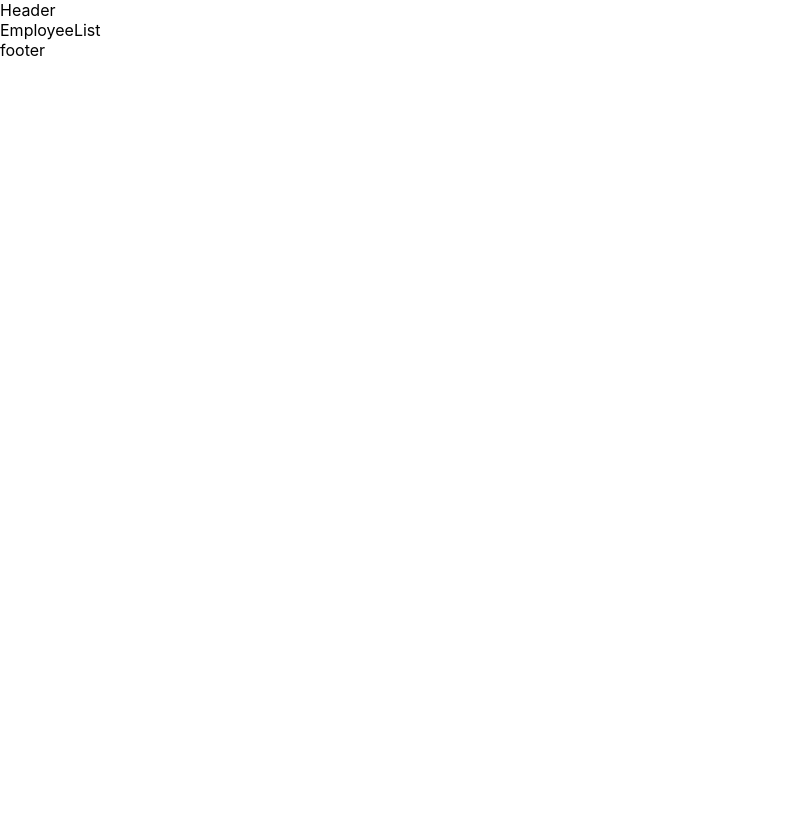
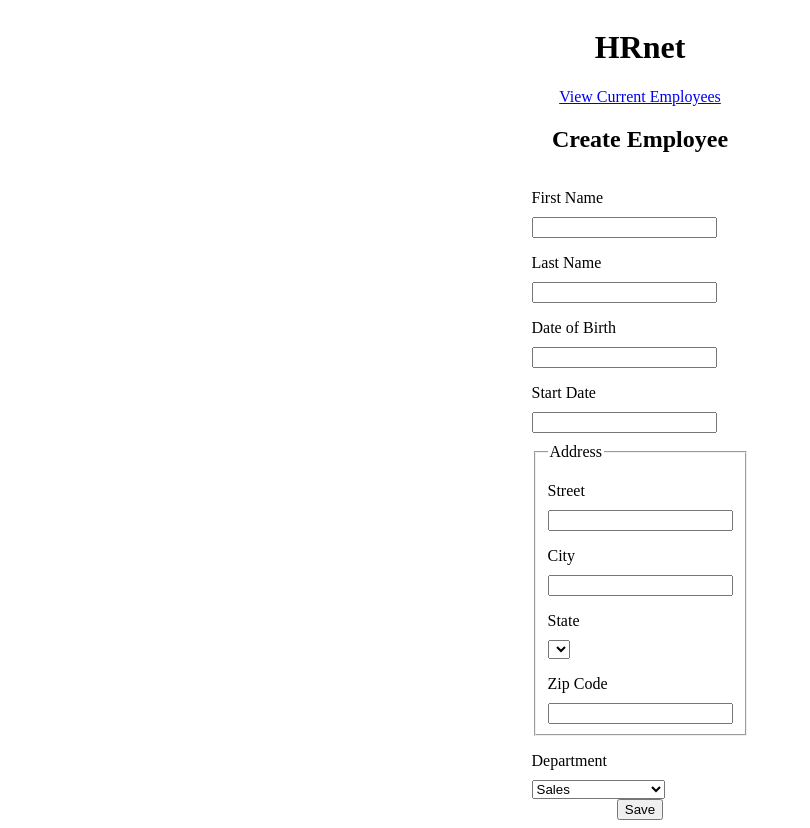
Before and after one commit to franky15/hrnet, a React (Create React App) app in the folder front/: page / in a window 1280 px wide. Shown: the whole page, without its empty margins (0-810 px from the left). Before the commit the page ends 800 px from the top, so only its background shows below. Built offline with nearby package versions, Linux system fonts and the light colour scheme.

Commit message:
modal terminé

```diff
--- a/front/src/components/Header.js
+++ b/front/src/components/Header.js
@@ -7,10 +7,9 @@ const Header = () => {
 
     return (
 
-        <nav className="main-nav">
-
-            Header
-        </nav>
+        <div class="title">
+            <h1>HRnet</h1>
+        </div>
 
     );
 };
--- /dev/null
+++ b/front/src/components/publicComponents/Modal.js
@@ -0,0 +1,20 @@
+import React from 'react';
+
+const Modal = ({closeModel}) => {
+
+    return (
+        <div className='modalContainer'>
+             <div id="confirmation" className="modal modalContainer__modal">
+
+               <p className='titleConfirm'>Employee Created!</p>
+               <p className='btnConfirm'><button onClick={closeModel} className="modalContainer__button">Close</button></p>
+
+
+            </div>
+
+        </div>
+
+    );
+};
+
+export default Modal;
--- a/front/src/index.css
+++ b/front/src/index.css
@@ -1,13 +1,61 @@
-body {
-  margin: 0;
-  font-family: -apple-system, BlinkMacSystemFont, 'Segoe UI', 'Roboto', 'Oxygen',
-    'Ubuntu', 'Cantarell', 'Fira Sans', 'Droid Sans', 'Helvetica Neue',
-    sans-serif;
-  -webkit-font-smoothing: antialiased;
-  -moz-osx-font-smoothing: grayscale;
+.title {
+  display: flex;
+  align-items: center;
+  justify-content: center;
 }
 
-code {
-  font-family: source-code-pro, Menlo, Monaco, Consolas, 'Courier New',
-    monospace;
+.container {
+  position: relative;
+  display: flex;
+  flex-direction: column;
+  align-items: center;
+  justify-content: center;
 }
+
+label {
+  display: block;
+  margin-top: 1rem;
+  margin-bottom: 10px;
+}
+
+.address {
+  margin-top: 10px;
+}
+
+.modalContainer {
+  display: flex;
+  align-items: center;
+  justify-content: center;
+  position: absolute;
+  top: 0;
+  bottom: 0;
+  left: 0;
+  right: 0;
+  margin: auto; /* Pour centrer l'enfant */
+  background-color: #333;
+}
+.modalContainer__modal {
+  width: 50%;
+  height: 300px;
+  border-radius: 20px;
+  background-color: white;
+  font-size: 50px;
+  font-weight: bold;
+}
+.modalContainer__modal .titleConfirm {
+  text-align: center;
+}
+.modalContainer__modal .btnConfirm {
+  display: flex;
+  align-items: center;
+  justify-content: center;
+  position: relative;
+  top: 80px;
+}
+.modalContainer__modal .btnConfirm button {
+  width: 20%;
+  height: 50px;
+  cursor: pointer;
+}
+
+/*# sourceMappingURL=index.css.map */
--- a/front/src/pages/publicPages/CreateEmployee.js
+++ b/front/src/pages/publicPages/CreateEmployee.js
@@ -1,10 +1,70 @@
-import React from 'react';
+import React,{useState} from 'react';
+import Modal from '../../components/publicComponents/Modal';
 
 const CreateEmployee = () => {
+
+    //gestion du state de la modal
+    const [isOpenmodal, setIsOpenModal] = useState(false);
+
+    const saveEmployee = () => {
+
+        setIsOpenModal(true);
+
+    }
+    const closeModel = () => {
+
+        setIsOpenModal(false);
+
+    }
     return (
-        <div className='CreateEmployee'>
-            CreateEmployee
+        <>
+        <div className="container">
+
+            <a href="employee-list.html">View Current Employees</a>
+            <h2>Create Employee</h2>
+            <form action="#" id="create-employee">
+                <label htmlFor="first-name">First Name</label>
+                <input type="text" id="first-name" />
+
+                <label htmlFor="last-name">Last Name</label>
+                <input type="text" id="last-name" />
+
+                <label htmlFor="date-of-birth">Date of Birth</label>
+                <input id="date-of-birth" type="text" />
+
+                <label htmlFor="start-date">Start Date</label>
+                <input id="start-date" type="text" />
+
+                <fieldset className="address">
+                    <legend>Address</legend>
+
+                    <label htmlFor="street">Street</label>
+                    <input id="street" type="text" />
+
+                    <label htmlFor="city">City</label>
+                    <input id="city" type="text" />
+
+                    <label htmlFor="state">State</label>
+                    <select name="state" id="state"></select>
+
+                    <label htmlFor="zip-code">Zip Code</label>
+                    <input id="zip-code" type="number" />
+                </fieldset>
+
+                <label htmlFor="department">Department</label>
+                <select name="department" id="department">
+                    <option>Sales</option>
+                    <option>Marketing</option>
+                    <option>Engineering</option>
+                    <option>Human Resources</option>
+                    <option>Legal</option>
+                </select>
+            </form>
+
+            <button onClick={saveEmployee}>Save</button>
         </div>
+        { isOpenmodal && <Modal closeModel={closeModel} />}
+        </>
     );
 };
 
--- a/front/src/pages/publicPages/PublicLayout.js
+++ b/front/src/pages/publicPages/PublicLayout.js
@@ -2,15 +2,15 @@ import React from 'react';
 import {Outlet } from 'react-router-dom';
 
 //importation des composants
-import Footer from '../../components/Footer';
+//import Footer from '../../components/Footer';
 import Header from '../../components/Header';
 
 const PublicLayout = () => {
     return (
         <div className='PublicLayout'>
             <Header/>
-                <Outlet/>
-            <Footer/>
+            <Outlet/>
+
         </div>
     );
 };
--- a/front/src/pages/publicPages/PublicRouter.js
+++ b/front/src/pages/publicPages/PublicRouter.js
@@ -12,8 +12,8 @@ const PublicRouter = () => {
     return (
         <Routes>
             <Route element={<PublicLayout/>} >
-                <Route path='/' element={<EmployeeList/>} />
-                <Route path='create' element={<CreateEmployee/>} />
+                <Route path='/list' element={<EmployeeList/>} />
+                <Route path='/' element={<CreateEmployee/>} />
                 <Route path='*' element={<Error/>} />
             </Route>
         </Routes>
--- /dev/null
+++ b/front/src/styles/_createEmployee.scss
@@ -0,0 +1,26 @@
+.title {
+    display: flex;
+    align-items: center;
+    justify-content: center;
+}
+
+
+.container {
+    /////
+    position: relative;
+    /////
+    display: flex;
+    flex-direction: column;
+    align-items: center;
+    justify-content: center;
+}
+
+label {
+    display: block;
+    margin-top: 1rem;
+    margin-bottom: 10px;
+}
+
+.address {
+    margin-top: 10px;
+}
--- a/front/src/styles/index.scss
+++ b/front/src/styles/index.scss
@@ -0,0 +1,2 @@
+@import "./_createEmployee.scss";
+@import "./_modal.scss";
```
Also changed, not shown: front/src/styles/_modal.scss (added, +48 -0 lines), 2 other files (tests, documents, lock files or other folders).
